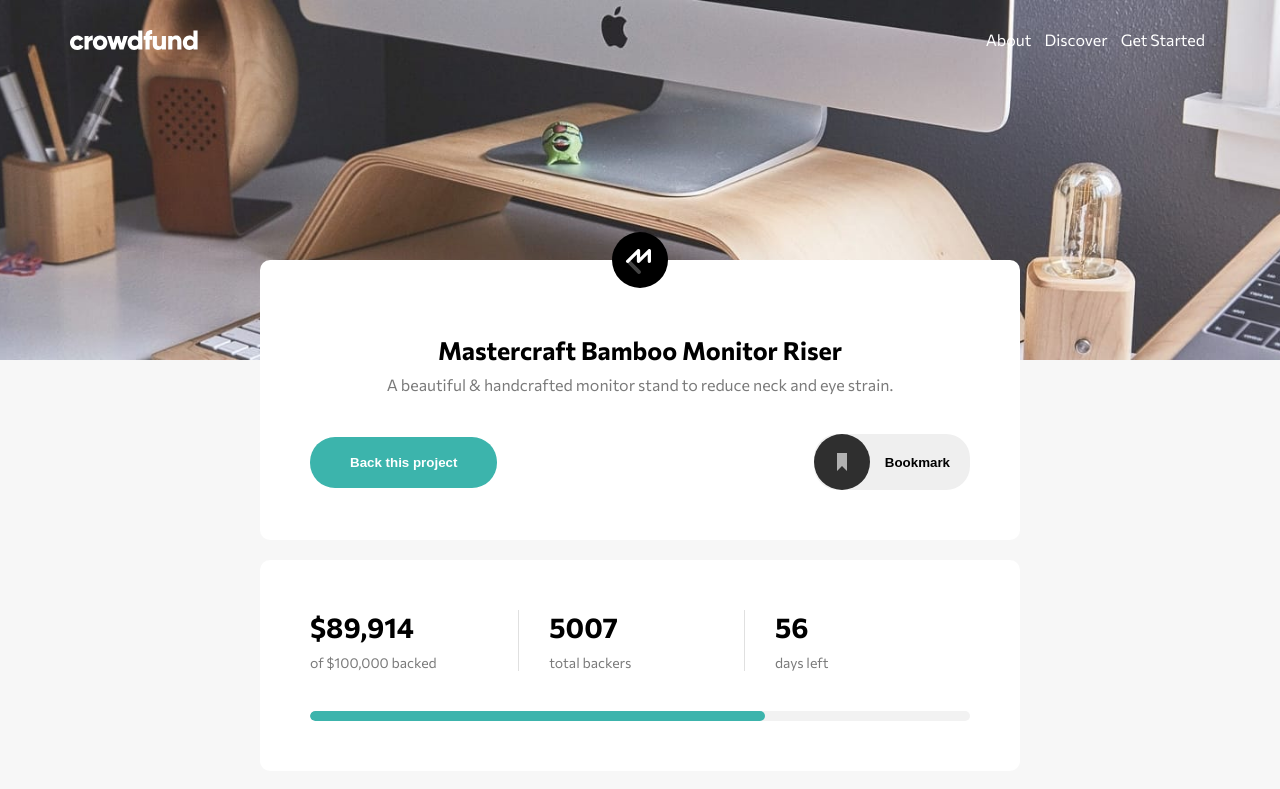
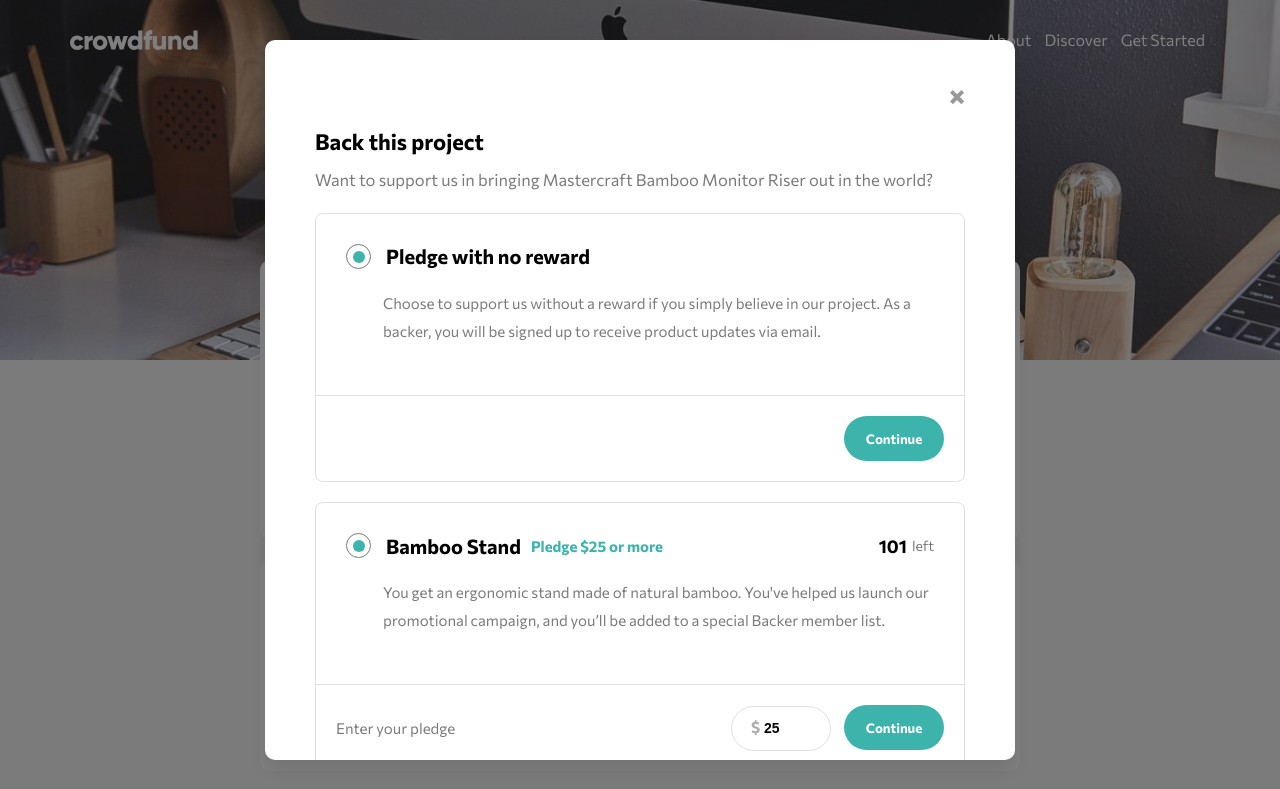
Before and after one commit to z3shan7/crowdfunding-product-page, a website: page index.html in a window 1280 px wide. Both pictures are taken after a click on the button "Back this project". Shown: the top 789 px of the page. Drawn offline with Linux system fonts and the light colour scheme.

Commit message:
adding open close functionality to modal

```diff
--- a/app.js
+++ b/app.js
@@ -34,3 +34,25 @@ btn2.addEventListener('click', () => {
     btnText.textContent = 'Bookmarked'
 
 })
+
+
+//  Modal Section
+
+const modalContainer = document.querySelector('.modal-container')
+const openModalBtns = document.querySelectorAll('.modal-open')
+const closeImg = document.getElementById('closeImg')
+console.log(modalContainer)
+console.log(openModalBtns)
+console.log(closeImg)
+
+openModalBtns.forEach((btn) => {
+    btn.addEventListener('click', () => {
+        console.log('first')
+        modalContainer.classList.add('modal-container__show-modal')
+    })
+})
+
+closeImg.addEventListener('click', () => {
+    modalContainer.classList.remove('modal-container__show-modal')
+
+})
--- a/index.html
+++ b/index.html
@@ -45,7 +45,8 @@
                         reduce neck and eye strain.</p>
                 </div>
                 <div class="company-title-section__btns">
-                    <button type="button" class="company-title-section__btns--btn1">Back this project</button>
+                    <button type="button" class="company-title-section__btns--btn1 modal-open">Back this
+                        project</button>
                     <button type="button" class="company-title-section__btns--btn2" id="bookmark-btn">
                         <svg width="56" height="56" xmlns="http://www.w3.org/2000/svg">
                             <g fill="none" fill-rule="evenodd">
@@ -113,7 +114,7 @@
                             you’ll be added to a special Backer member list.</p>
                         <div class="col">
                             <p class="heading-secondry">101 <span class="span">left</span></p>
-                            <button class="btn-secondry">Select Reward</button>
+                            <button class="btn-secondry modal-open">Select Reward</button>
                         </div>
                     </div>
                     <div class="pledge-section__products row-2">
@@ -126,7 +127,7 @@
                             member list. Shipping is included.</p>
                         <div class="col">
                             <p class="heading-secondry">64 <span class="span">left</span></p>
-                            <button class="btn-secondry">Select Reward</button>
+                            <button class="btn-secondry modal-open">Select Reward</button>
                         </div>
                     </div>
                     <div class="pledge-section__products row-3">
@@ -153,11 +154,12 @@
 
             <!-- modal container -->
 
-            <section class="modal-container section-center">
-                <div class="modal">
+            <section class="modal-container ">
+                <div class="modal section-center">
 
                     <div class="modal__logo-box">
-                        <img src="./images/icon-close-modal.svg" alt="close icon" class="modal__close-img">
+                        <img src="./images/icon-close-modal.svg" alt="close icon" class="modal__close-img"
+                            id="closeImg">
                     </div>
 
                     <div class="modal__header">
--- a/sass/components/modal-section.scss
+++ b/sass/components/modal-section.scss
@@ -1,10 +1,16 @@
 .modal {
-    position: relative;
+
 
     &__logo-box {
-        position: absolute;
-        right: -10px;
-        top: -15px;
+        text-align: right;
+        cursor: pointer;
+
+    }
+
+    &__close-img {
+        display: inline-block;
+        margin-bottom: 2rem;
+        margin-left: 2rem;
     }
 
 
--- a/sass/layout/home.scss
+++ b/sass/layout/home.scss
@@ -22,21 +22,48 @@
 }
 
 .modal-container {
-    display: none;
+    height: 100vh;
+    width: 100%;
+    position: fixed;
+    top: 0;
+    left: 0;
+    background-color: rgba(0, 0, 0, .5);
+    z-index: 30;
+    opacity: 0;
+    visibility: hidden;
+    transform: scale(0.5);
+    transition-delay: 0.9s;
+    transition: all .3s;
+
+
+    &__show-modal {
+        opacity: 1;
+        visibility: visible;
+        transform: scale(1);
+
+    }
+
+
+
+
+}
+
+.modal {
     width: 750px;
     z-index: 30;
-    position: fixed;
+    position: absolute;
     top: 50%;
     left: 50%;
     height: 90vh;
     transform: translate(-50%, -50%);
     overflow-y: scroll;
     box-shadow: 0 1rem 2rem rgba(0, 0, 0, 0.1);
+    background-color: #fff;
 
 
 }
 
-.modal-container::-webkit-scrollbar {
+.modal::-webkit-scrollbar {
     display: none;
 }
 
@@ -112,7 +139,7 @@
         padding: 3rem;
     }
 
-    .modal-container {
+    .modal {
         width: 90vw;
     }
 
```
Also changed, not shown: style.css.
